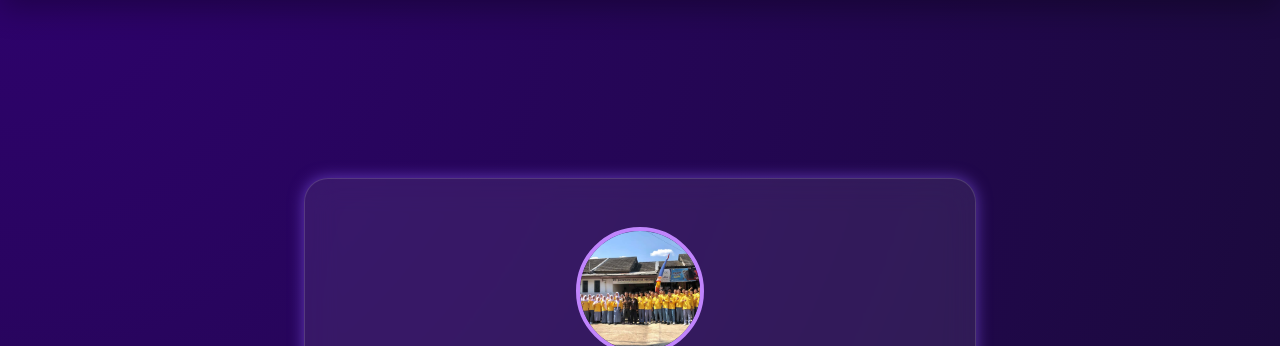
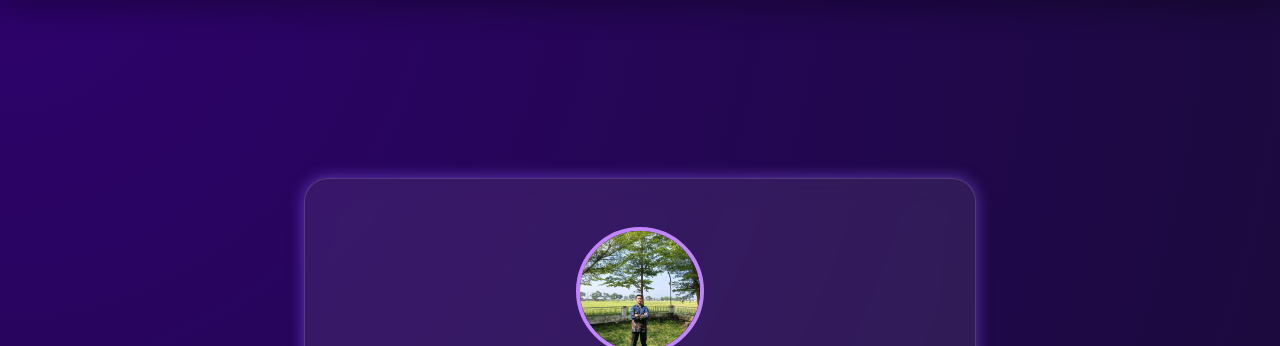
Before and after one commit to indraaa25/Portofolio-Indra, a plain HTML site: page index.html in a window 1280 px wide. Shown: the part 63-409 px from the top of the page. Drawn offline with nearby package versions, Linux system fonts and the light colour scheme.

Commit message:
index.html

```diff
--- a/index.html
+++ b/index.html
@@ -59,7 +59,7 @@
     <!-- Hero -->
     <section id="home" class="min-h-screen flex flex-col justify-center items-center text-center px-6 pt-24">
         <div class="glass p-8 md:p-12 rounded-3xl glow max-w-2xl">
-        <img src="images/3.jpeg" alt="Profil" class="w-32 h-32 rounded-full object-cover mx-auto border-4 border-purple-400">
+        <img src="images/6.jpeg" alt="Profil" class="w-32 h-32 rounded-full object-cover mx-auto border-4 border-purple-400">
         <h2 class="text-3xl md:text-5xl font-bold mb-3">Halo, Saya <span class="text-purple-400">Indra Maulana</span></h2>
         <p class="text-gray-200 text-base md:text-lg max-w-xl mx-auto mb-6">
             Saya seorang Web Developer yang menciptakan pengalaman digital realistis dan modern dengan sentuhan desain futuristik.
```
